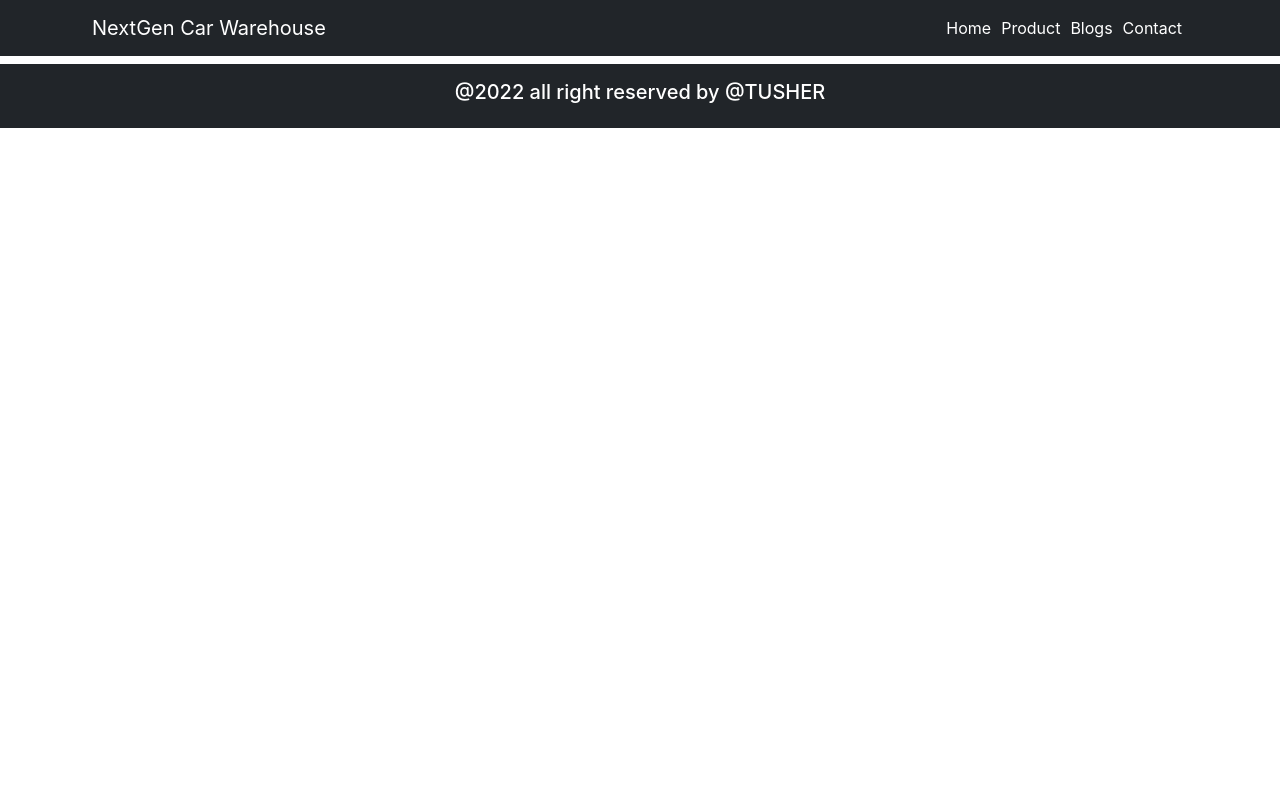
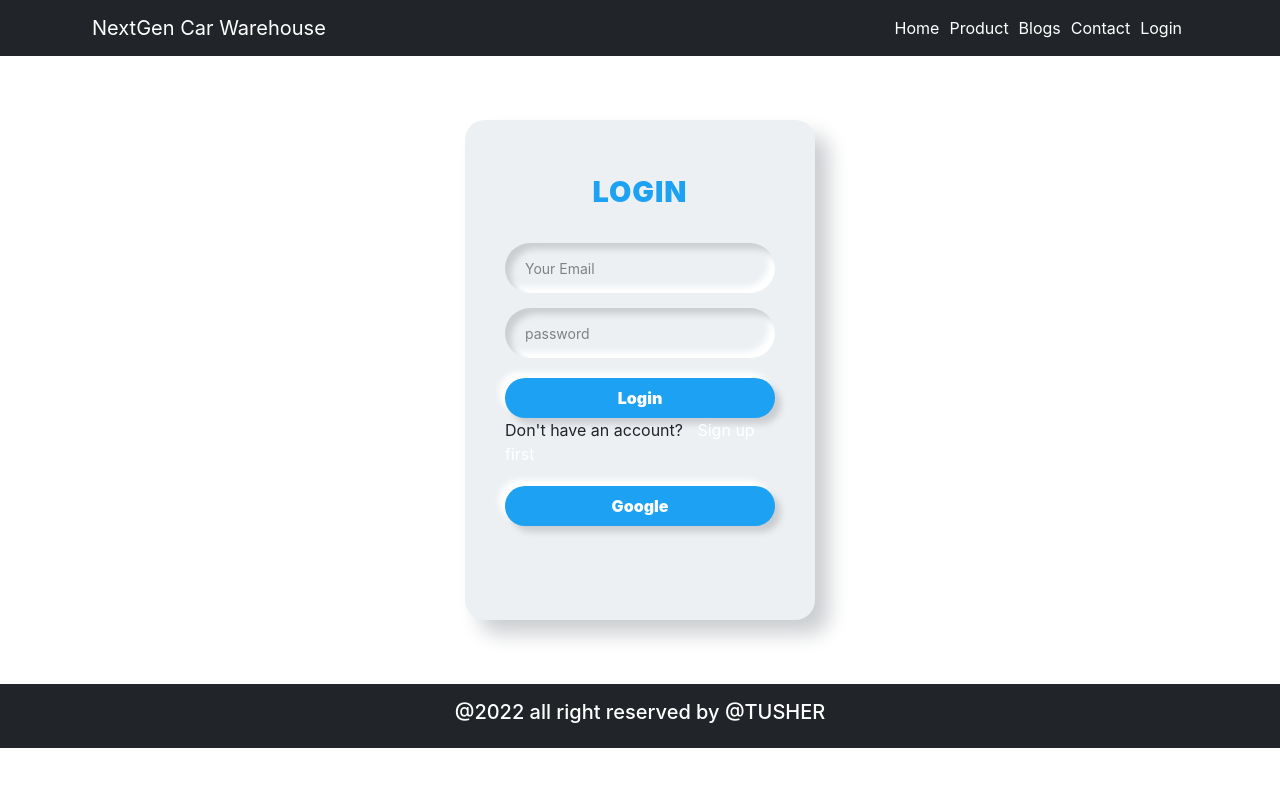
Before and after one commit to tusher112/Wartehouse-Management-website, a React (Create React App) app: page /login in a window 1280 px wide. Shown: the top 786 px of the page. Built offline with nearby package versions, Linux system fonts and the light colour scheme; the HTML template or start-up script is replaced by a standard one.

Commit message:
login css added

```diff
--- a/package.json
+++ b/package.json
@@ -13,6 +13,7 @@
     "react-firebase-hooks": "^5.0.3",
     "react-router-dom": "^6.3.0",
     "react-scripts": "5.0.1",
+    "react-toastify": "^9.0.1",
     "web-vitals": "^2.1.4"
   },
   "scripts": {
--- a/src/App.js
+++ b/src/App.js
@@ -4,6 +4,7 @@ import Header from './components/shared/Header/Header';
 import { Route, Routes } from 'react-router-dom';
 import Home from './components/Home/Home';
 import Footer from './components/shared/Footer/Footer';
+import Login from './components/Auth/Login/Login';
 
 function App() {
   return (
@@ -12,6 +13,7 @@ function App() {
       <Routes>
         <Route path="/" element={<Home></Home>}></Route>
         <Route path="/home" element={<Home></Home>}></Route>
+        <Route path="/login" element={<Login></Login>}></Route>
       </Routes>
       <Footer></Footer>
 
--- /dev/null
+++ b/src/components/Auth/Login/Login.css
@@ -0,0 +1,85 @@
+.login-container {
+    position: relative;
+    width: 350px;
+    margin: 4rem auto;
+    height: 500px;
+    border-radius: 20px;
+    padding: 40px;
+    box-sizing: border-box;
+    background: #ecf0f3;
+    box-shadow: 14px 14px 20px #cbced1, -14px -14px 20px white;
+}
+
+
+.login-title {
+    text-align: center;
+    margin-top: 10px;
+    font-weight: 900;
+    font-size: 1.8rem;
+    color: #1da1f2;
+    letter-spacing: 1px;
+}
+
+.login-form {
+    text-align: left;
+    margin-top: 30px;
+}
+
+.login-container label,
+.login-container input,
+.login-container button {
+    display: block;
+    width: 100%;
+    padding: 0;
+    border: none;
+    outline: none;
+    box-sizing: border-box;
+}
+
+.login-container label {
+    margin-bottom: 4px;
+    color: gray;
+    margin: 15px 0 5px 5px;
+
+}
+
+.login-container input::placeholder {
+    color: gray;
+}
+
+.login-container input {
+    background: #ecf0f3;
+    margin: 15px 0 0 0;
+    padding: 10px;
+    padding-left: 20px;
+    height: 50px;
+    font-size: 14px;
+    border-radius: 50px;
+    box-shadow: inset 6px 6px 6px #cbced1, inset -6px -6px 6px white;
+}
+
+.login-container button {
+    color: white;
+    margin-top: 20px;
+    background: #1da1f2;
+    height: 40px;
+    border-radius: 20px;
+    cursor: pointer;
+    font-weight: 900;
+    box-shadow: 6px 6px 6px #cbced1, -6px -6px 6px white;
+    transition: 0.5s;
+}
+
+.login-container button:hover {
+    box-shadow: none;
+}
+
+
+.error-message{
+    font-size: 12px;
+    color: red;
+    margin:10px;
+}
+.error-message::before{
+    content: "❌ ";
+}
--- a/src/components/shared/Header/Header.js
+++ b/src/components/shared/Header/Header.js
@@ -18,6 +18,7 @@ const Header = () => {
                             <Link to="/product">Product</Link>
                             <Link to="/blogs">Blogs</Link>
                             <Link to="/contact">Contact</Link>
+                            <Link to="/login">Login</Link>
 
                         </Nav>
                     </Navbar.Collapse>
```
Also changed, not shown: src/components/Auth/Login/Login.js (+14 -14 lines), 1 other file (tests, documents, lock files or other folders).
